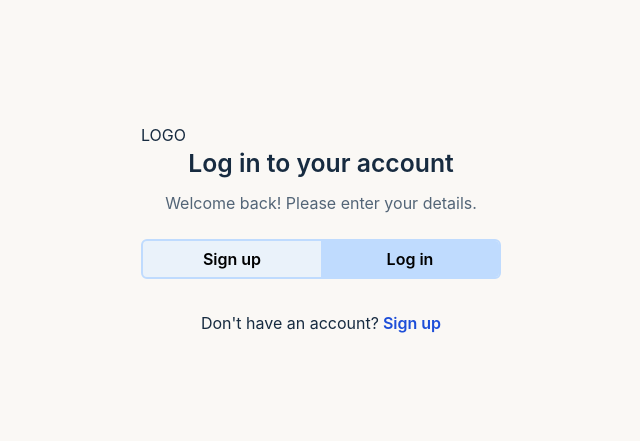
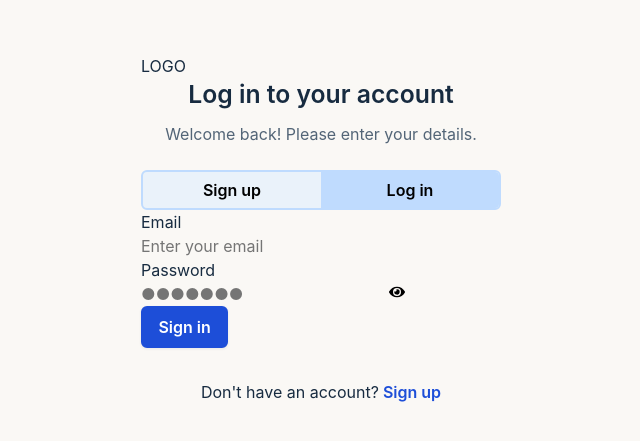
Before and after one commit to AcePeQ/gatherly, a React (Vite) app in the folder client/: page / in a window 1280 px wide. Shown: the part 171-612 px from the top of the page, without its empty margins (319-959 px from the left). Built offline with nearby package versions, Linux system fonts and the light colour scheme; a web font is replaced by a local one.

Commit message:
feat: integrate LoginForm component into Auth; update InputRow and Button components for enhanced functionality

```diff
--- a/client/src/app/routes/auth/Auth.tsx
+++ b/client/src/app/routes/auth/Auth.tsx
@@ -3,6 +3,7 @@
 
 import styles from './Auth.module.css';
 import Button from '../../../components/button/Button';
+import LoginForm from '../../../features/auth/components/loginForm/LoginForm';
 
 const menuBgVariants = {
   initial: (isLoginMode: boolean) => ({
@@ -44,6 +45,8 @@
           </ul>
         </menu>
 
+        <LoginForm />
+
         <p className={styles.additionalAction}>
           {isLoginMode ? <>
             Don't have an account? <Button type='link' onClick={() => changeAuthMode("register")}>Sign up</Button>
--- a/client/src/components/button/Button.tsx
+++ b/client/src/components/button/Button.tsx
@@ -5,7 +5,7 @@
   children: ReactElement | string;
   clickType?: "submit" | "button" | "reset"
   type: "primary" | "secondary" | "ghost" | "link";
-  onClick: MouseEventHandler;
+  onClick?: MouseEventHandler;
 }
 function Button({ children, type, clickType = "button", onClick }: ButtonProps) {
   return (
--- a/client/src/components/inputRow/InputRow.tsx
+++ b/client/src/components/inputRow/InputRow.tsx
@@ -1,18 +1,19 @@
-import styles from './Input.module.css';
-import { useState, type ComponentPropsWithoutRef, type ReactElement } from 'react';
+import styles from './InputRow.module.css';
+import { type ComponentPropsWithoutRef, type ReactElement } from 'react';
 import { FaEye, FaEyeSlash } from "react-icons/fa";
 
 
 type InputRowProps = {
   label: string;
-  error: string;
+  error?: string;
   id: string;
-  isPassword: boolean;
+  isPassword?: boolean;
+  showPassword?: boolean;
+  onTogglePassword?: () => void;
   children: ReactElement<ComponentPropsWithoutRef<"input">, "input">
 }
 
-function InputRow({ label, error, id, isPassword, children }: InputRowProps) {
-  const [showPassword, setShowPassword] = useState<boolean>(false)
+function InputRow({ label, error, id, isPassword, showPassword, onTogglePassword, children }: InputRowProps) {
 
   return (
     <div className={styles.row}>
@@ -26,9 +27,7 @@
             type='button'
             aria-label={showPassword ? "Hide password" : "Show password"}
             aria-controls={id}
-            onClick={() => {
-              setShowPassword(prev => !prev)
-            }}
+            onClick={onTogglePassword}
             className={styles.iconWrapper}
           >
             {showPassword ? <FaEyeSlash /> : <FaEye />}
--- a/client/src/features/auth/components/loginForm/LoginForm.tsx
+++ b/client/src/features/auth/components/loginForm/LoginForm.tsx
@@ -2,10 +2,13 @@
 import { useForm, type SubmitHandler } from 'react-hook-form';
 import { zodResolver } from '@hookform/resolvers/zod';
 import { loginSchema, type LoginFormValues } from '../../schemas/loginSchema';
-
-
+import InputRow from '../../../../components/inputRow/InputRow';
+import { useState } from 'react';
+import Button from '../../../../components/button/Button';
 
 function LoginForm() {
+  const [showPassword, setShowPassword] = useState<boolean>(false);
+
   const { register, handleSubmit, formState: { errors } } = useForm<LoginFormValues>({
     resolver: zodResolver(loginSchema),
     defaultValues: {
@@ -18,8 +21,33 @@
     console.log(data);
   }
 
+  function handleTogglePassword() {
+    setShowPassword(prev => !prev);
+  }
+
   return (
-    <form onSubmit={handleSubmit(onSubmit)}></form>
+    <form onSubmit={handleSubmit(onSubmit)}>
+      <InputRow id='email' label="Email" error={errors.email?.message}>
+        <input id='email' type='email' autoComplete='email'
+          {...register("email")}
+          placeholder='Enter your email'
+          aria-invalid={Boolean(errors.email)}
+          aria-describedby={errors.email ? "email-error" : undefined}
+        />
+      </InputRow>
+
+      <InputRow id='password' label='Password' error={errors.password?.message} isPassword showPassword={showPassword} onTogglePassword={handleTogglePassword}>
+        <input id='password' type={showPassword ? "text" : "password"} autoComplete='current-password'
+          {...register("password")}
+          placeholder='&#9679;&#9679;&#9679;&#9679;&#9679;&#9679;&#9679;'
+          aria-invalid={Boolean(errors.password)}
+          aria-describedby={errors.password ? "password-error" : undefined}
+        />
+      </InputRow>
+
+
+      <Button clickType='submit' type='primary'>Sign in</Button>
+    </form>
   )
 }
 
```
